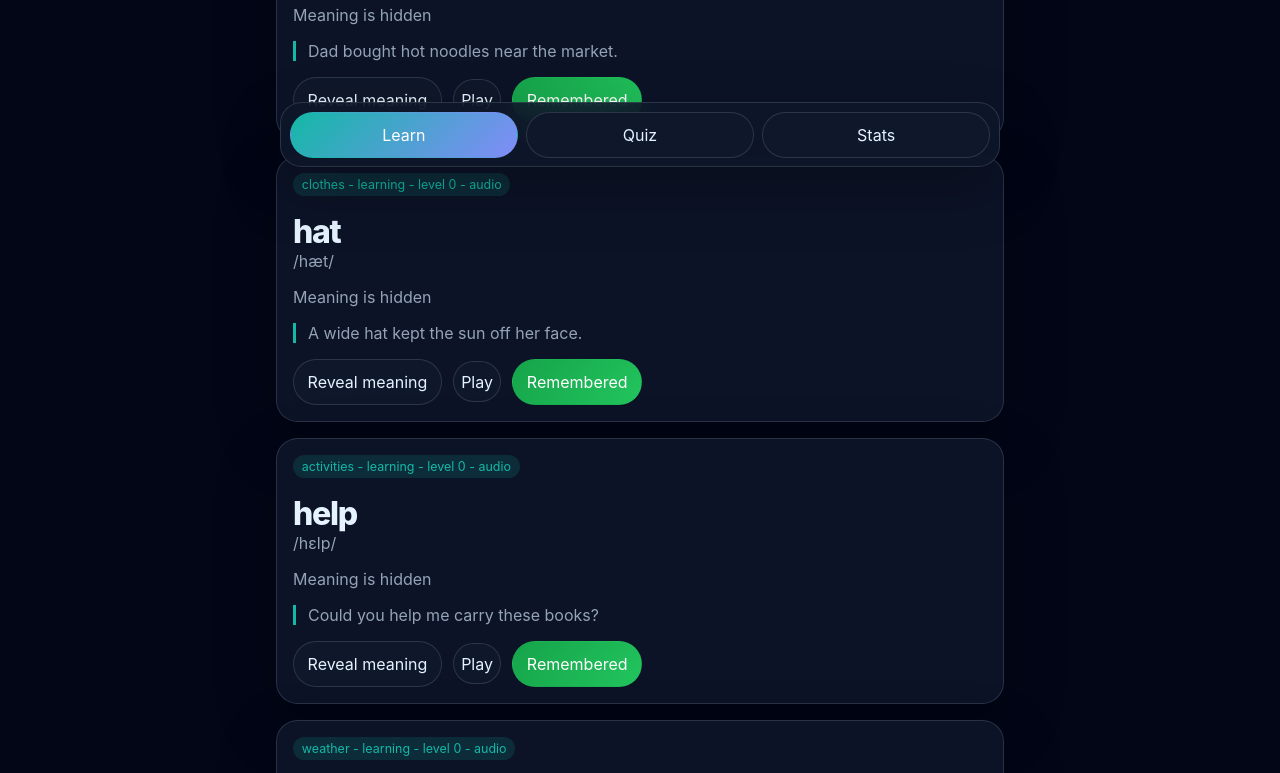
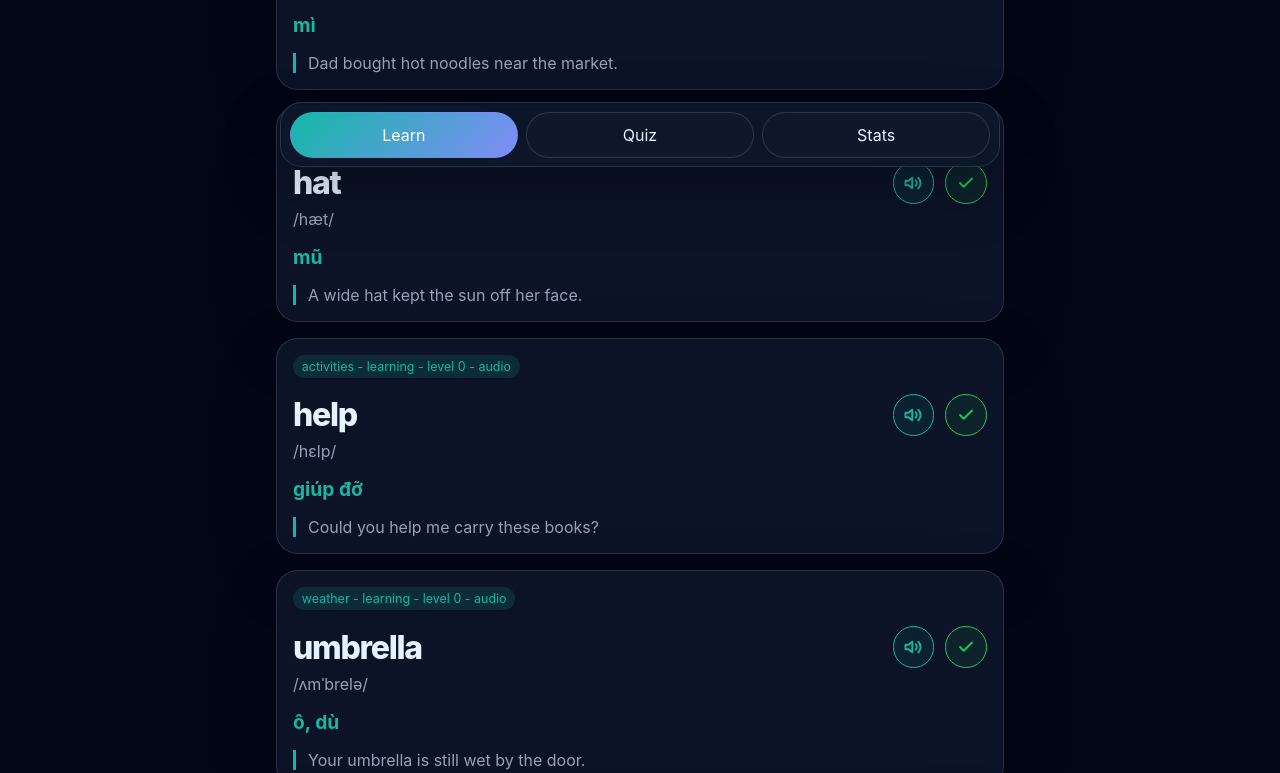
Before and after one commit to quyenkimthuyen/thuyenToeic, a website: page index.html in a window 1280 px wide. Shown: the part 619-1392 px from the top of the page. Drawn offline with Linux system fonts and the light colour scheme.

Commit message:
feat: show word meaning directly for learning & all status and align icon actions with word title

```diff
--- a/index.html
+++ b/index.html
@@ -103,6 +103,15 @@
       .diff-container { font-family: monospace; font-size: 1.15rem; letter-spacing: 1.5px; }
       .empty { padding: 2rem 1rem; text-align: center; }
       .nav { position: fixed; left: 50%; bottom: max(0.85rem, env(safe-area-inset-bottom)); z-index: 10; display: grid; grid-template-columns: repeat(3, 1fr); gap: 0.5rem; width: min(calc(100% - 2rem), 720px); padding: 0.55rem; border: 1px solid var(--line); border-radius: 1.35rem; background: var(--panel); box-shadow: var(--shadow); transform: translateX(-50%); backdrop-filter: blur(20px); }
+      .action-btn { display: inline-flex; align-items: center; justify-content: center; width: 2.6rem; height: 2.6rem; border-radius: 50%; border: 1px solid var(--line); background: var(--panel-strong); color: var(--text); transition: transform 0.15s ease, background 0.15s ease; outline: none; }
+      .action-btn:hover { transform: translateY(-1px); }
+      .action-btn.play { color: var(--primary); border-color: var(--primary); background: rgba(20, 184, 166, 0.08); }
+      .action-btn.play:hover { background: rgba(20, 184, 166, 0.18); }
+      .action-btn.forgot { color: var(--danger); border-color: var(--danger); background: rgba(251, 113, 133, 0.08); }
+      .action-btn.forgot:hover { background: rgba(251, 113, 133, 0.18); }
+      .action-btn.remembered { color: var(--success); border-color: var(--success); background: rgba(34, 197, 94, 0.08); }
+      .action-btn.remembered:hover { background: rgba(34, 197, 94, 0.18); }
+      .action-btn svg { pointer-events: none; }
       @media (max-width: 520px) { .app { padding-inline: 0.8rem; } .header { margin-inline: -0.8rem; padding-inline: 0.8rem; } .stats-grid, .tabs.four { grid-template-columns: 1fr 1fr; } .word-title { font-size: 1.7rem; } .pill { display: none; } }
     </style>
   </head>
@@ -655,24 +664,50 @@
       }
 
       function renderWordCard(word) {
-        const revealed = state.revealed[word.id];
+        const isKnownFilter = state.filter === 'known';
+        const revealed = !isKnownFilter || !!state.revealed[word.id];
         return `
           <article class="panel stack">
             <div class="row between">
               <span class="badge">${escapeHtml(word.topic)} - ${escapeHtml(word.status)} - level ${word.reviewLevel || 0}${word.audio_us ? ' - audio' : ''}</span>
             </div>
             <div>
-              <div class="word-title">${escapeHtml(word.word)}</div>
-              <p class="muted">${escapeHtml(word.ipa_us || '')}</p>
+              <div class="row between" style="width: 100%; gap: 1rem; align-items: center;">
+                <div class="word-title" style="line-height: 1.1;">${escapeHtml(word.word)}</div>
+                <div class="row" style="margin-left: auto; align-items: center;">
+                  <button class="action-btn play" type="button" data-pronounce="${escapeHtml(word.id)}" aria-label="Pronounce ${escapeHtml(word.word)}" title="Pronounce">
+                    <svg xmlns="http://www.w3.org/2000/svg" width="18" height="18" viewBox="0 0 24 24" fill="none" stroke="currentColor" stroke-width="2.5" stroke-linecap="round" stroke-linejoin="round">
+                      <polygon points="11 5 6 9 2 9 2 15 6 15 11 19 11 5"></polygon>
+                      <path d="M15.54 8.46a5 5 0 0 1 0 7.07"></path>
+                      <path d="M19.07 4.93a10 10 0 0 1 0 14.14"></path>
+                    </svg>
+                  </button>
+                  ${word.status !== 'learning' ? `
+                    <button class="action-btn forgot" type="button" data-forgot="${escapeHtml(word.id)}" aria-label="Forgot" title="Forgot">
+                      <svg xmlns="http://www.w3.org/2000/svg" width="18" height="18" viewBox="0 0 24 24" fill="none" stroke="currentColor" stroke-width="2.5" stroke-linecap="round" stroke-linejoin="round">
+                        <line x1="18" y1="6" x2="6" y2="18"></line>
+                        <line x1="6" y1="6" x2="18" y2="18"></line>
+                      </svg>
+                    </button>
+                  ` : ''}
+                  ${word.status !== 'known' ? `
+                    <button class="action-btn remembered" type="button" data-remembered="${escapeHtml(word.id)}" aria-label="Remembered" title="Remembered">
+                      <svg xmlns="http://www.w3.org/2000/svg" width="18" height="18" viewBox="0 0 24 24" fill="none" stroke="currentColor" stroke-width="2.5" stroke-linecap="round" stroke-linejoin="round">
+                        <polyline points="20 6 9 17 4 12"></polyline>
+                      </svg>
+                    </button>
+                  ` : ''}
+                </div>
+              </div>
+              <p class="muted" style="margin-top: 0.35rem;">${escapeHtml(word.ipa_us || '')}</p>
             </div>
             <div>${revealed ? `<p class="meaning">${escapeHtml(word.meaning_vi)}</p>` : '<p class="muted">Meaning is hidden</p>'}</div>
             ${word.example ? `<p class="example">${escapeHtml(word.example)}</p>` : ''}
-            <div class="row">
-              <button class="button" type="button" data-reveal="${escapeHtml(word.id)}">${revealed ? 'Hide meaning' : 'Reveal meaning'}</button>
-              <button class="icon-button" type="button" data-pronounce="${escapeHtml(word.id)}" aria-label="Pronounce ${escapeHtml(word.word)}" title="Pronounce">Play</button>
-              ${word.status !== 'learning' ? `<button class="button danger" type="button" data-forgot="${escapeHtml(word.id)}">Forgot</button>` : ''}
-              ${word.status !== 'known' ? `<button class="button success" type="button" data-remembered="${escapeHtml(word.id)}">Remembered</button>` : ''}
-            </div>
+            ${isKnownFilter ? `
+              <div class="row">
+                <button class="button" type="button" data-reveal="${escapeHtml(word.id)}">${state.revealed[word.id] ? 'Hide meaning' : 'Reveal meaning'}</button>
+              </div>
+            ` : ''}
           </article>
         `;
       }
```
